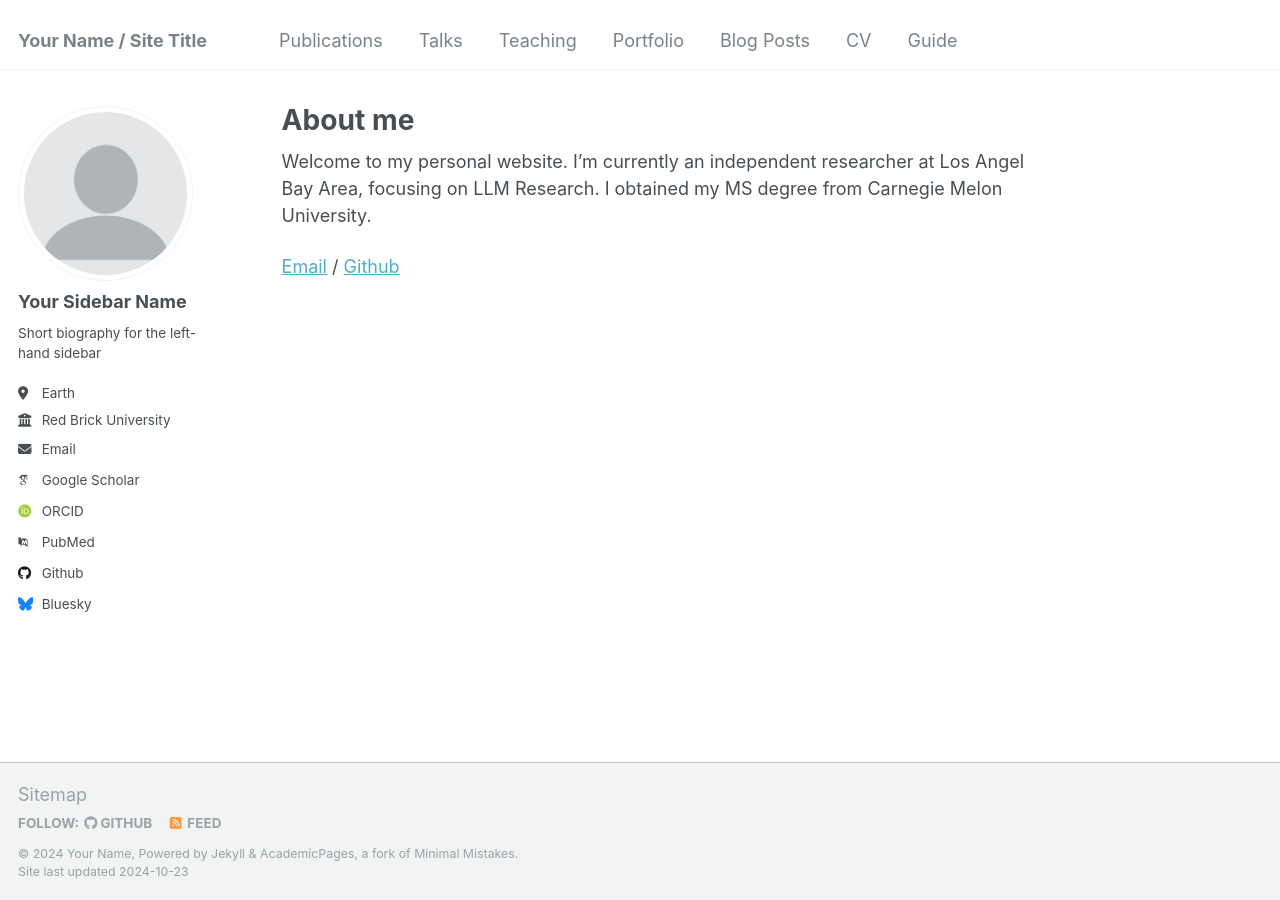
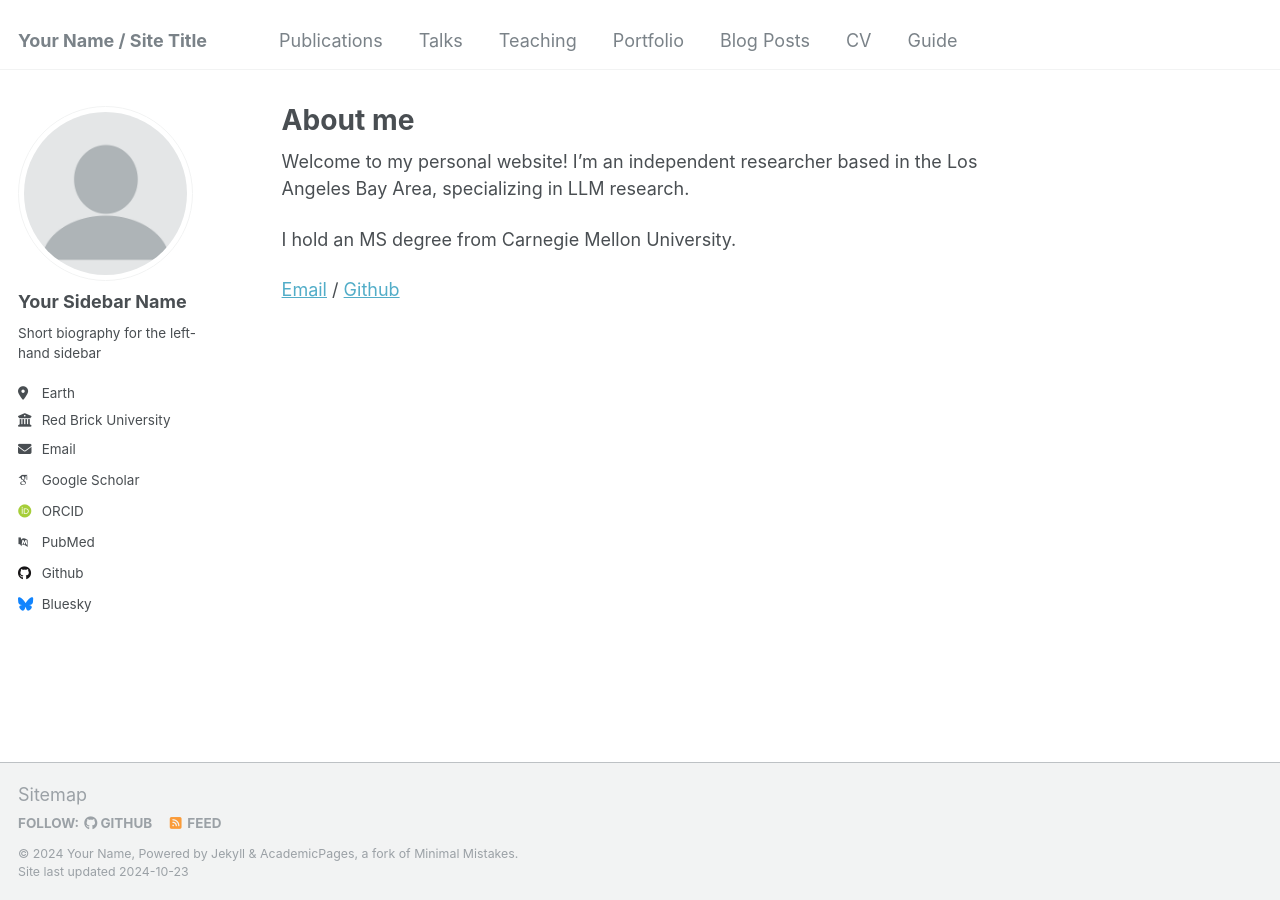
Before and after one commit to Aergneh/Aergneh.github.io, a Jekyll site: the page built from _pages/about.md, in a window 1280 px wide. Built offline with Jekyll 4.4.1, drawn with Linux system fonts in a browser that asks for light colours; some web fonts are replaced.

Commit message:
Update about.md

```diff
--- a/_pages/about.md
+++ b/_pages/about.md
@@ -7,7 +7,8 @@ redirect_from:
   - /about.html
 ---
 
-Welcome to my personal website. I'm currently an independent researcher at Los Angel Bay Area, focusing on LLM Research.
-I obtained my MS degree from Carnegie Melon University.
+Welcome to my personal website! I’m an independent researcher based in the Los Angeles Bay Area, specializing in LLM research.
 
-[Email](mailto:Dika@gmail.com) / [Github](https://github.com/Aergneh)
+I hold an MS degree from Carnegie Mellon University.
+
+[Email](mailto:aergneh541@gmail.com) / [Github](https://github.com/Aergneh)
```
